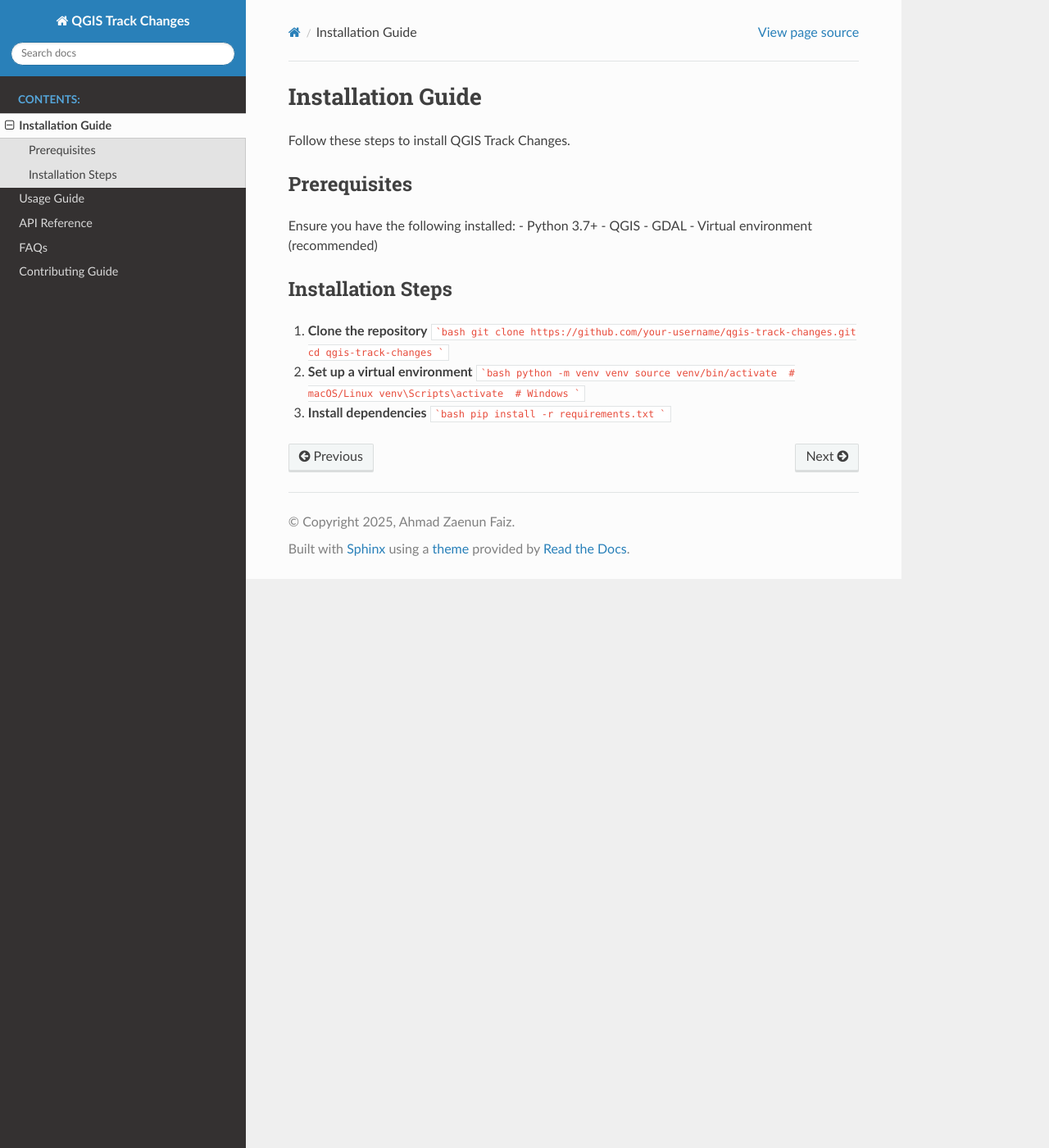
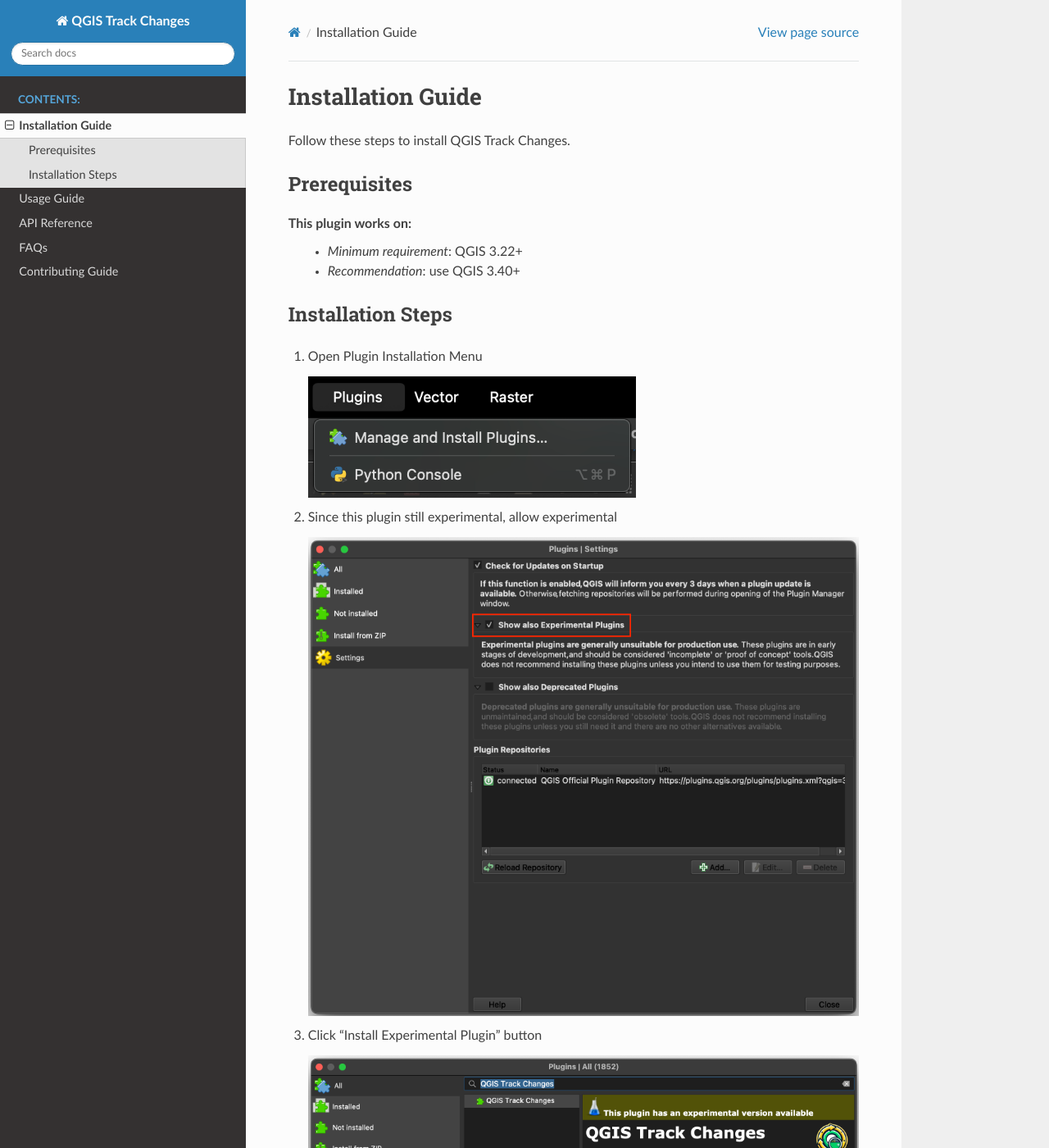
Before and after one commit to ahmadzfaiz/qgis-track-changes, a Sphinx documentation site: the page built from source/installation.rst, in a window 1280 px wide and 1400 px high. Shown: the whole window at 82% size. Built offline with Sphinx 7.4.7 and the Read the Docs theme 3.1.0, drawn with Linux system fonts in a browser that asks for light colours.

Commit message:
docs(installation): add proper installation of the plugin (#29)

````diff
--- a/source/conf.py
+++ b/source/conf.py
@@ -14,8 +14,8 @@
 # https://www.sphinx-doc.org/en/master/usage/configuration.html#general-configuration
 
 extensions = [
-  "sphinx.ext.autodoc",  # Enables autodoc for API documentation
-  "sphinx.ext.napoleon"  # Optional: Supports Google-style docstrings
+  "sphinx.ext.autodoc",
+  "sphinx.ext.napoleon"
 ]
 
 templates_path = ['_templates']
--- a/source/installation.rst
+++ b/source/installation.rst
@@ -5,28 +5,29 @@
 
 Prerequisites
 -------------
-Ensure you have the following installed:
-- Python 3.7+
-- QGIS
-- GDAL
-- Virtual environment (recommended)
+This plugin works on:
+   - *Minimum requirement*: QGIS 3.22+
+   - *Recommendation*: use QGIS 3.40+
 
 Installation Steps
 ------------------
-1. **Clone the repository**
-   ```bash
-   git clone https://github.com/your-username/qgis-track-changes.git
-   cd qgis-track-changes
-   ```
+1. Open Plugin Installation Menu
 
-2. **Set up a virtual environment**
-   ```bash
-   python -m venv venv
-   source venv/bin/activate  # macOS/Linux
-   venv\Scripts\activate  # Windows
-   ```
+   .. image:: _static/images/installation1.png
+      :width: 400
+      :alt: Open manage and install plugin
+   \
 
-3. **Install dependencies**
-   ```bash
-   pip install -r requirements.txt
-   ```
+2. Since this plugin still experimental, allow experimental
+
+   .. image:: _static/images/installation2.png
+      :width: 800
+      :alt: Enable show experimental plugin
+   \
+
+3. Click "Install Experimental Plugin" button
+
+   .. image:: _static/images/installation3.png
+      :width: 800
+      :alt: Install the plugin
+   \
````
Also changed, not shown: source/_static/images/installation1.png (added), source/_static/images/installation2.png (added), source/_static/images/installation3.png (added).
